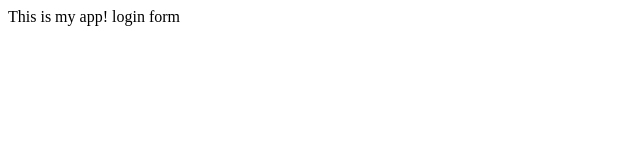
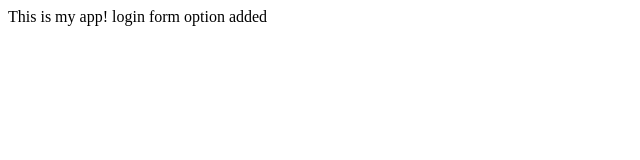
Before and after one commit to AshitaThakur/myappsample, a plain HTML site: page index.html in a window 1280 px wide. Shown: the whole page, without its empty margins (0-640 px from the left). Drawn offline with Linux system fonts and the light colour scheme.

Commit message:
option added

```diff
--- a/dir1/app1.js
+++ b/dir1/app1.js
@@ -1 +1 @@
-console.log("hi from app1");
+console.log("hi from app1 hi");
--- /dev/null
+++ b/dir2/app2.js
@@ -0,0 +1 @@
+console.log('hi from app2');
--- a/index.html
+++ b/index.html
@@ -11,6 +11,7 @@
 <body>
     This is my app!
     login form
+    option added
 </body>
 
 </html>
```
Also changed, not shown: log.txt (added), 1 other file.
